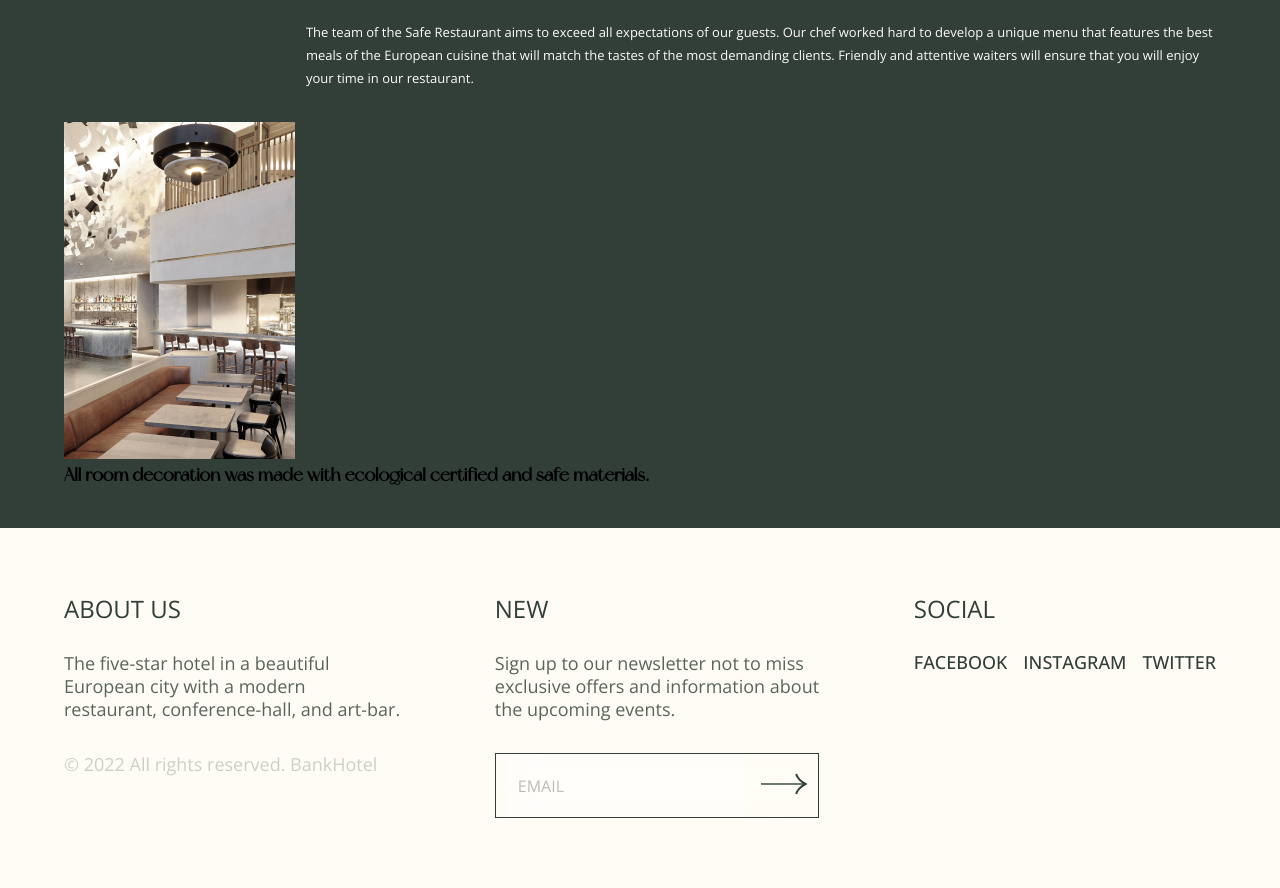
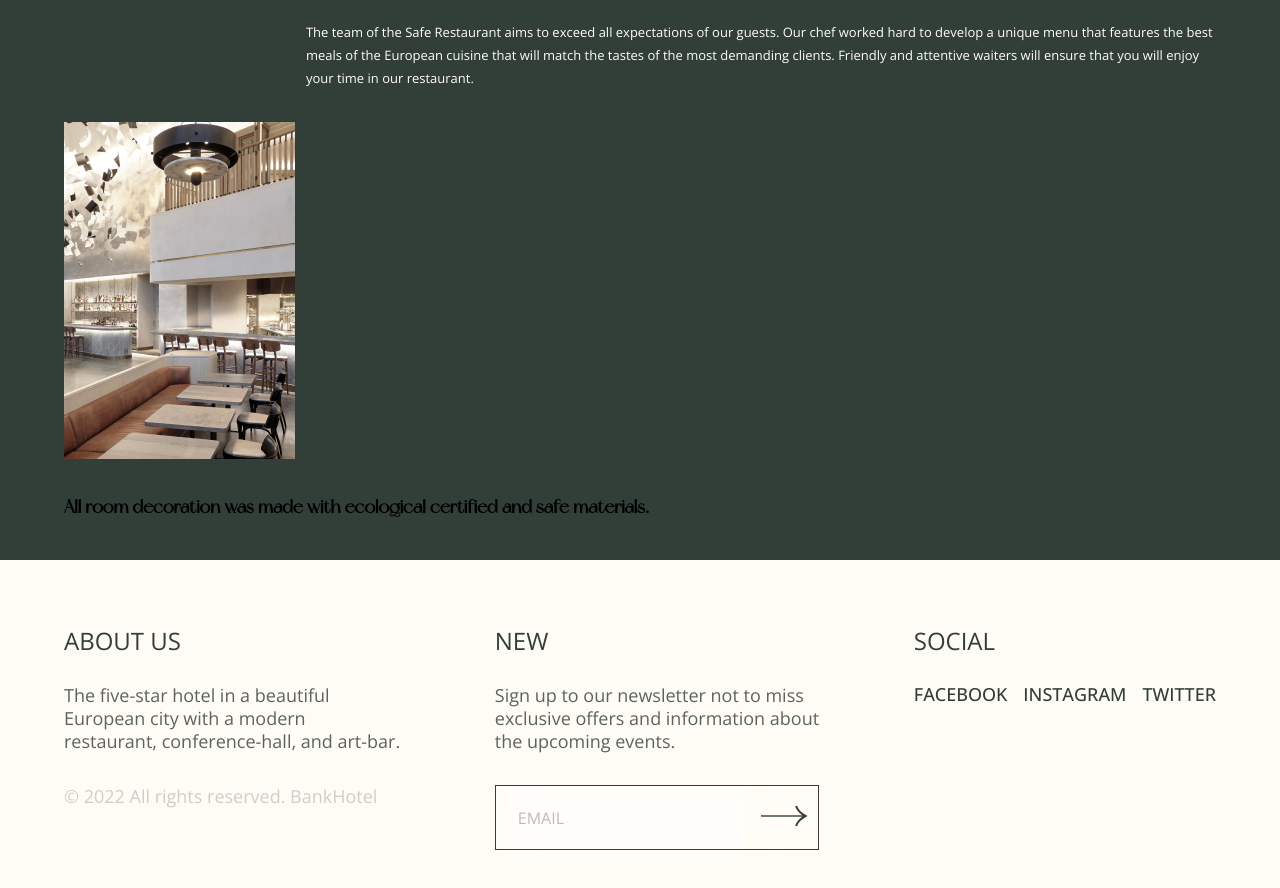
Before and after one commit to gift56/Fullstack-HotelWebsite, a React (Create React App) app: page /restaurant in a window 1280 px wide. Shown: the part 2111-2999 px from the top of the page. Built offline with nearby package versions, Linux system fonts and the light colour scheme.

Commit message:
stying leftside

```diff
--- a/src/styles/ResturantStyle/ResturantSpace.styled.js
+++ b/src/styles/ResturantStyle/ResturantSpace.styled.js
@@ -18,6 +18,8 @@ export const ResturantSpaceLeftArea = styled.div`
   display: flex;
   flex-direction: column;
   align-items: flex-start;
+  justify-content: flex-start;
+  gap: 2rem;
 `;
 
 export const ResturantSpaceRightArea = styled.div`
```
